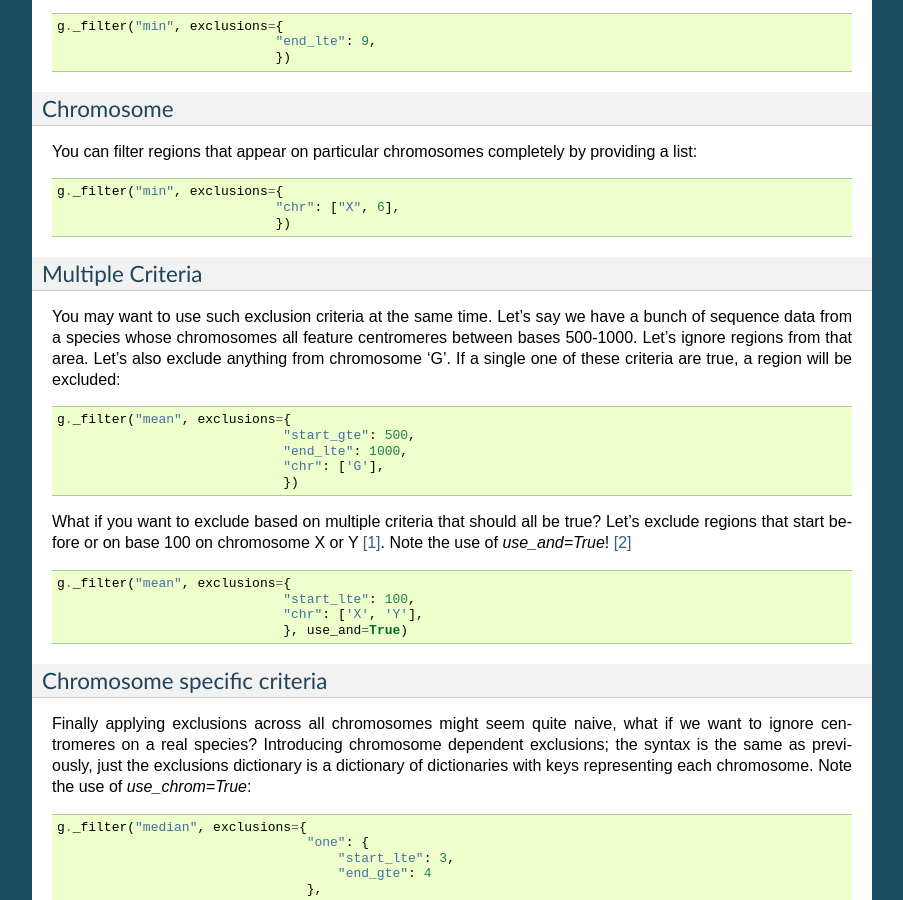
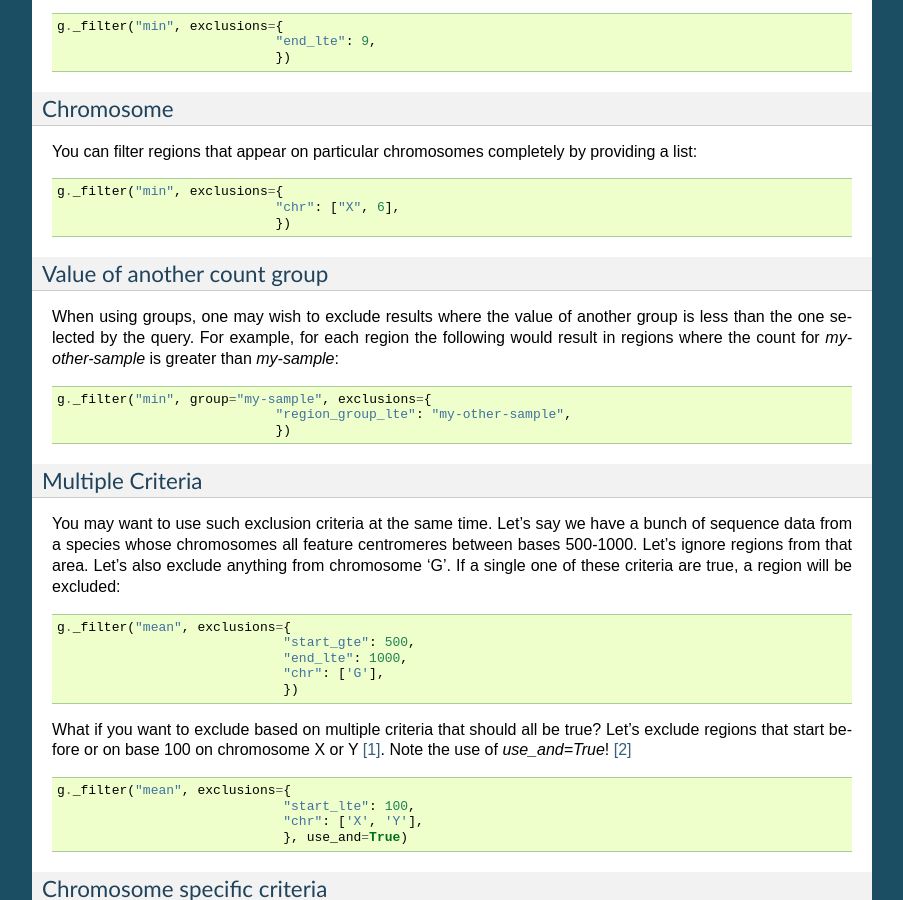
Before and after one commit to SamStudio8/goldilocks, a Sphinx documentation site: the page built from docs/advanced.rst, in a window 1280 px wide and 900 px high, scrolled down 1473 px. Shown: the whole window, without its empty margins (198-1101 px from the left). Built offline with Sphinx 7.4.7, drawn with Linux system fonts in a browser that asks for light colours; some of the changed text lies outside the part shown.

Commit message:
Add note on new exclusion

```diff
--- a/docs/advanced.rst
+++ b/docs/advanced.rst
@@ -96,6 +96,17 @@ You can filter regions that appear on particular chromosomes completely by provi
 
     g._filter("min", exclusions={
                                 "chr": ["X", 6],
+                                })
+
+Value of another count group
+~~~~~~~~~~~~~~~~~~~~~~~~~~~~
+
+When using groups, one may wish to exclude results where the value of another group
+is less than the one selected by the query. For example, for each region the following
+would result in regions where the count for `my-other-sample` is greater than `my-sample`: ::
+
+    g._filter("min", group="my-sample", exclusions={
+                                "region_group_lte": "my-other-sample",
                                 })
 
 Multiple Criteria
```
